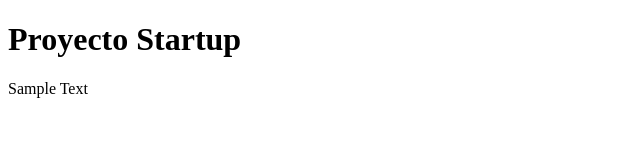
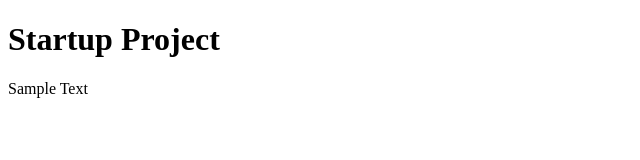
Before and after one commit to DavidGG2004/git-work, a plain HTML site: page index.html in a window 1280 px wide. Shown: the whole page, without its empty margins (0-640 px from the left). Drawn offline with Linux system fonts and the light colour scheme.

Commit message:
Fixing title

```diff
--- a/index.html
+++ b/index.html
@@ -6,7 +6,7 @@
     <title>Startup</title>
 </head>
 <body>
-    <h1>Proyecto Startup</h1>
+    <h1>Startup Project</h1>
     <p>Sample Text</p>
 </body>
 </html>
```
